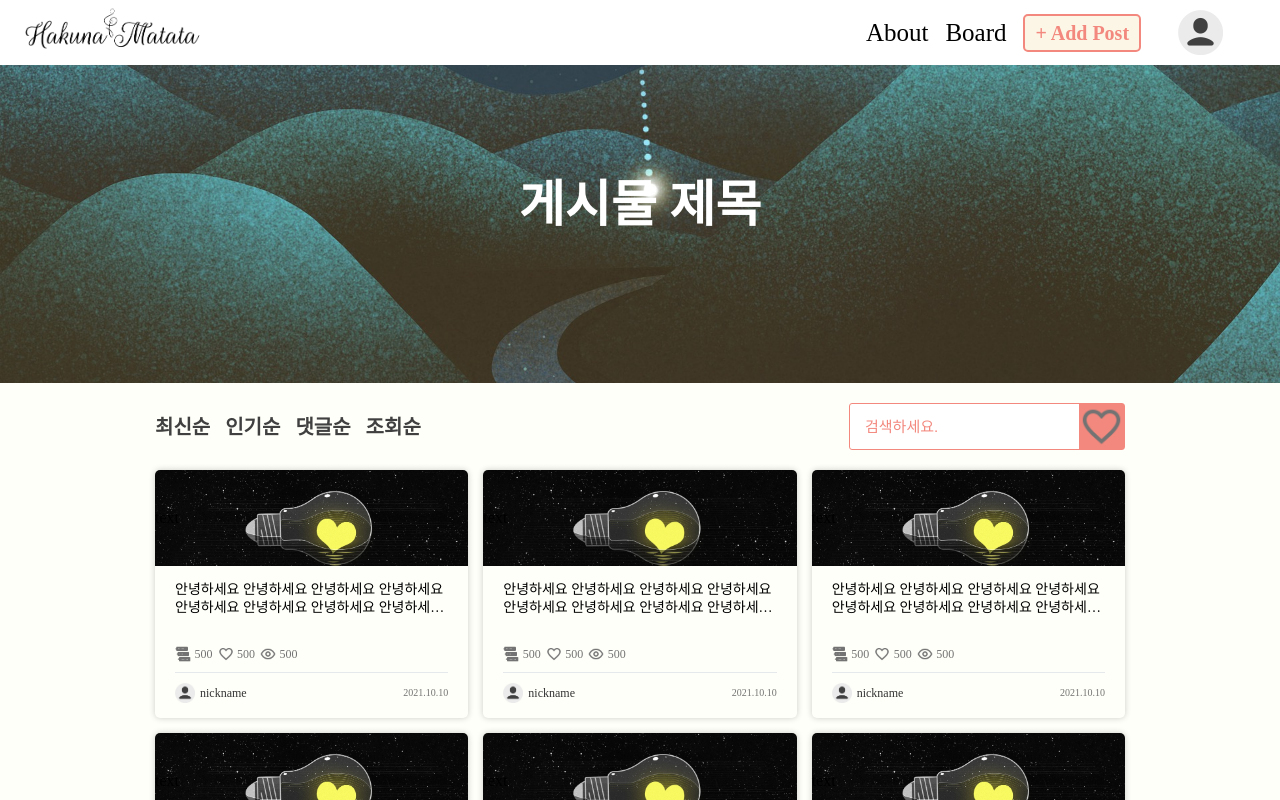
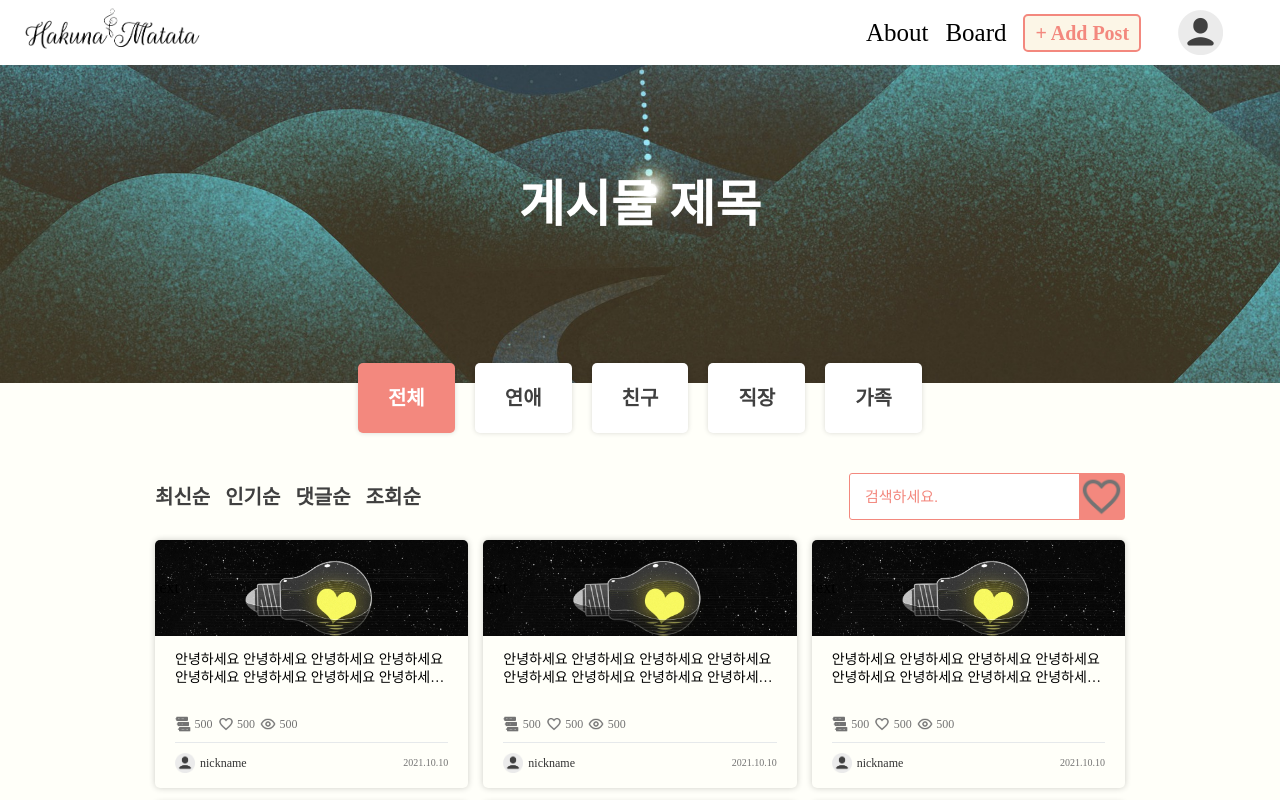
Before and after one commit to codestates/HAKUNA-MATATA, a React (Create React App) app in the folder client/: page / in a window 1280 px wide. Shown: the top 800 px of the page. Built offline with nearby package versions, Linux system fonts and the light colour scheme.

Commit message:
Add Board

```diff
--- a/client/src/components/Board/CategoryPost.js
+++ b/client/src/components/Board/CategoryPost.js
@@ -2,135 +2,33 @@ import React, { useState } from 'react';
 import style from './CategoryPost.module.css';
 
 export default function CategoryPosts() {
-  const [onclick, setonclick] = useState({
-    CategoryPost: true,
-    CategoryPost2: false,
-    CategoryPost3: false,
-    CategoryPost4: false,
-    CategoryPost5: false
-  });
+  const [isActive, setActive] = useState([true, false, false, false, false]);
 
-  function CategoryPost(text) {
-    switch (text) {
-      case '전체':
-        setonclick({
-          CategoryPost: true,
-          CategoryPost2: false,
-          CategoryPost3: false,
-          CategoryPost4: false,
-          CategoryPost5: false
-        });
-        break;
-      case '연애':
-        setonclick({
-          CategoryPost: false,
-          CategoryPost2: true,
-          CategoryPost3: false,
-          CategoryPost4: false,
-          CategoryPost5: false
-        });
-        break;
-      case '친구':
-        setonclick({
-          CategoryPost: false,
-          CategoryPost2: false,
-          CategoryPost3: true,
-          CategoryPost4: false,
-          CategoryPost5: false
-        });
-        break;
-      case '직장':
-        setonclick({
-          CategoryPost: false,
-          CategoryPost2: false,
-          CategoryPost3: false,
-          CategoryPost4: true,
-          CategoryPost5: false
-        });
-        break;
-      case '가족':
-        setonclick({
-          CategoryPost: false,
-          CategoryPost2: false,
-          CategoryPost3: false,
-          CategoryPost4: false,
-          CategoryPost5: true
-        });
-        break;
-    }
-  }
+  const toggleClass = (index) => {
+    const newActive = [false, false, false, false, false];
+    newActive[index] = !newActive[index];
+    setActive(newActive);
+  };
 
   return (
-    <div>
-      <div>
-        <button onClick={() => CategoryPost('전체')}>
-          <div
-            className={
-              onclick.CategoryPost
-                ? `${style.CategoryPost} ${style.click}`
-                : `${style.CategoryPost} ${style.unclick}`
-            }
-          >
-            전체
-          </div>
-        </button>
-      </div>
-
-      <div>
-        <button onClick={() => CategoryPost('연애')}>
-          <div
-            className={
-              onclick.CategoryPost2
-                ? `${style.CategoryPost2} ${style.click}`
-                : `${style.CategoryPost2} ${style.unclick}`
-            }
-          >
-            연애
-          </div>
-        </button>
-      </div>
-
-      <div>
-        <button onClick={() => CategoryPost('친구')}>
-          <div
-            className={
-              onclick.CategoryPost3
-                ? `${style.CategoryPost3} ${style.click}`
-                : `${style.CategoryPost3} ${style.unclick}`
-            }
-          >
-            친구
-          </div>
-        </button>
-      </div>
-
-      <div>
-        <button onClick={() => CategoryPost('직장')}>
-          <div
-            className={
-              onclick.CategoryPost4
-                ? `${style.CategoryPost4} ${style.click}`
-                : `${style.CategoryPost4} ${style.unclick}`
-            }
-          >
-            직장
-          </div>
-        </button>
-      </div>
-
-      <div>
-        <button onClick={() => CategoryPost('가족')}>
-          <div
-            className={
-              onclick.CategoryPost5
-                ? `${style.CategoryPost5} ${style.click}`
-                : `${style.CategoryPost5} ${style.unclick}`
-            }
-          >
-            가족
-          </div>
-        </button>
-      </div>
+    <div className={style.categoryWrap}>
+      <ul>
+        <li className={isActive[0] ? style.addClass : null}>
+          <a onClick={() => toggleClass(0)}>전체</a>
+        </li>
+        <li className={isActive[1] ? style.addClass : null}>
+          <a onClick={() => toggleClass(1)}>연애</a>
+        </li>
+        <li className={isActive[2] ? style.addClass : null}>
+          <a onClick={() => toggleClass(2)}>친구</a>
+        </li>
+        <li className={isActive[3] ? style.addClass : null}>
+          <a onClick={() => toggleClass(3)}>직장</a>
+        </li>
+        <li className={isActive[4] ? style.addClass : null}>
+          <a onClick={() => toggleClass(4)}>가족</a>
+        </li>
+      </ul>
     </div>
   );
 }
--- a/client/src/components/Board/CategoryPost.module.css
+++ b/client/src/components/Board/CategoryPost.module.css
@@ -1,137 +1,43 @@
-.CategoryPost{
-    position: absolute;
-    width: 110px;
-    height: 72px;
-    left: 405px;
-    top: 358px;
-
-    background: #F2B4B2;
-    border-radius: 5px;
-
-    border-radius: 5px;
-    font-family: Noto Sans KR;
-    font-style: normal;
-    font-weight: bold;
-    font-size: 20px;
-    line-height: 73px;
-    align-items: center;
-    text-align: center;
-
-    color: #FFFFFF;
+.categoryWrap {
+  width: 100%;
+  max-width: 1000px;
+  padding: 0 15px;
+  margin: 0 auto;
 }
-.CategoryPost2{
-    position: absolute;
-    width: 110px;
-    height: 72px;
-    left: 535px;
-    top: 358px;
-
-    background: #FFFFFF;
-    border-radius: 5px;
-    font-family: Noto Sans KR;
-    font-style: normal;
-    font-weight: bold;
-    font-size: 20px;
-    line-height: 72px;
-    align-items: center;
-    text-align: center;
-    box-shadow: 0px 0px 5px rgba(0, 0, 0, 0.15);
-    color: #4D4D4D;
+.categoryWrap ul {
+  display: block;
+  text-align: center;
 }
-.CategoryPost3{
-    position: absolute;
-    width: 110px;
-    height: 72px;
-    left: 665px;
-    top: 358px;
-
-    background: #FFFFFF;
-    box-shadow: 0px 0px 5px rgba(0, 0, 0, 0.15);
-    border-radius: 5px;
-
-    font-family: Noto Sans KR;
-    font-style: normal;
-    font-weight: bold;
-    font-size: 20px;
-    line-height: 72px;
-    align-items: center;
-    text-align: center;
-
-    color: #4D4D4D;
+.categoryWrap ul li {
+  display: inline-block;
+  margin: 0 10px;
+  border-radius: 5px;
+  box-shadow: 0px 0px 5px rgba(0, 0, 0, 0.15);
+  background-color: #fff;
+  transform: translateY(-20px);
 }
-.CategoryPost4{
-    position: absolute;
-    width: 110px;
-    height: 72px;
-    left: 795px;
-    top: 358px;
-
-    background: #FFFFFF;
-    box-shadow: 0px 0px 5px rgba(0, 0, 0, 0.15);
-    border-radius: 5px;
-
-    font-family: Noto Sans KR;
-    font-style: normal;
-    font-weight: bold;
-    font-size: 20px;
-    line-height: 72px;
-    align-items: center;
-    text-align: center;
-    box-shadow: 0px 0px 5px rgba(0, 0, 0, 0.15);
-
-    color: #4D4D4D;
-
-}
-.CategoryPost5{
-    position: absolute;
-    width: 110px;
-    height: 72px;
-    left: 925px;
-    top: 358px;
-
-    background: #FFFFFF;
-    box-shadow: 0px 0px 5px rgba(0, 0, 0, 0.15);
-    border-radius: 5px;
-
-    font-family: Noto Sans KR;
-    font-style: normal;
-    font-weight: bold;
-    font-size: 20px;
-    line-height: 72px;
-    align-items: center;
-    text-align: center;
-
-    color: #4D4D4D;
+.categoryWrap ul li.addClass {
+  background-color: #f3887e;
 }
 
-.click{
-    background: #F2B4B2;
-    border-radius: 5px;
+.categoryWrap ul li a {
+  display: inline-block;
+  font-size: 20px;
+  font-weight: 700;
+  color: #404040;
+  padding: 25px 30px;
+}
+.categoryWrap ul li.addClass a {
+  color: #fff;
+}
 
-    box-shadow: 0px 0px 5px rgba(0, 0, 0, 0.15);
-    border-radius: 5px;
-    font-family: Noto Sans KR;
-    font-style: normal;
-    font-weight: bold;
-    font-size: 20px;
-    line-height: 73px;
-    align-items: center;
-    text-align: center;
-
-    color: #FFFFFF;
+@media all and (max-width: 620px) {
+  .categoryWrap ul li {
+    margin: 5px;
+  }
+  .categoryWrap ul li a {
+    font-size: 14px;
+    font-weight: 700;
+    padding: 10px 20px;
+  }
 }
-.unclick{
-    background: #FFFFFF;
-    box-shadow: 0px 0px 5px rgba(0, 0, 0, 0.15);
-    border-radius: 5px;
-
-    font-family: Noto Sans KR;
-    font-style: normal;
-    font-weight: bold;
-    font-size: 20px;
-    line-height: 72px;
-    align-items: center;
-    text-align: center;
-
-    color: #4D4D4D;
-}
--- a/client/src/pages/Board.js
+++ b/client/src/pages/Board.js
@@ -1,5 +1,5 @@
 import React from 'react';
-// import CategoryPost from '../components/Board/CategoryPost';
+import CategoryPost from '../components/Board/CategoryPost';
 import OrderPost from '../components/Board/OrderPost';
 import PostCards from '../components/Board/PostCards';
 import style from './Board.module.css'
@@ -7,6 +7,7 @@ import style from './Board.module.css'
 function Board() {
   return (
     <section className={style.section}>
+      <CategoryPost />
       <OrderPost />
       <PostCards />
     </section>
```
